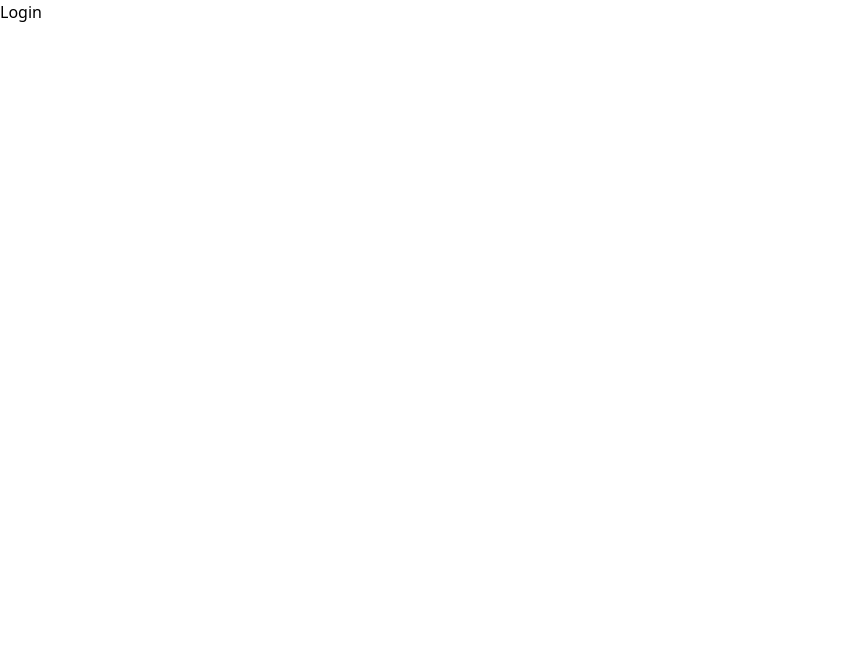
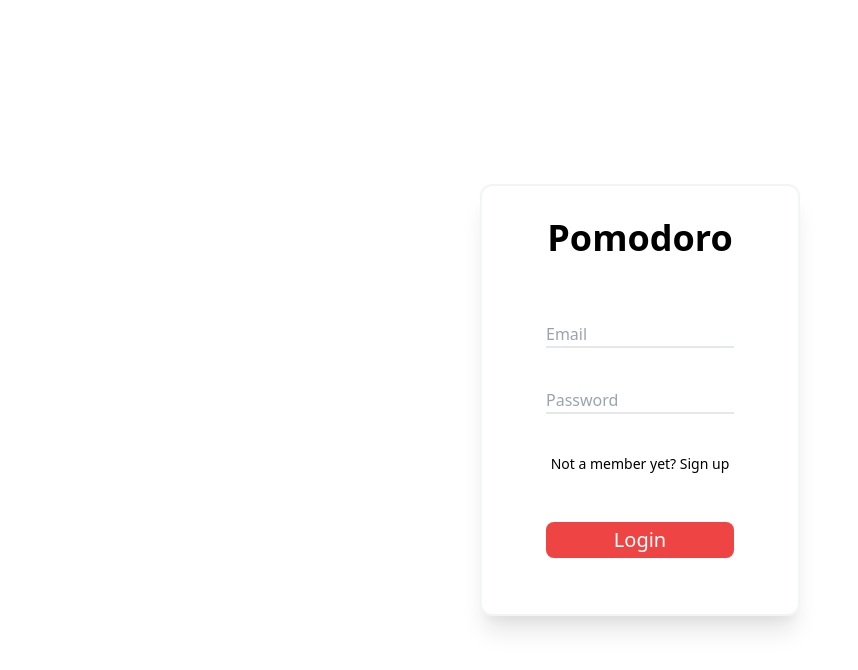
Before and after one commit to J-Obog/pomodoro, a React (Create React App) app in the folder client/: page /login in a window 1280 px wide. Shown: the top 670 px of the page, without its empty margins (0-858 px from the left). Built offline with nearby package versions, Linux system fonts and the light colour scheme.

Commit message:
created base login page

```diff
--- a/client/src/pages/Login.js
+++ b/client/src/pages/Login.js
@@ -1,9 +1,28 @@
 import React from 'react';
+import { Link } from 'react-router-dom';
 
 const Login = () => {
     return (
-        <div>
-            <h1>Login</h1>
+        <div className="flex items-center justify-center h-screen">
+            <div className="bg-white w-1/4 px-16 py-8 rounded-xl shadow-xl border-gray-100 border-2 flex flex-col items-center justify-center">
+                <div className="mb-16">
+                    <h1 className="text-4xl font-bold">Pomodoro</h1>
+                </div>
+                <div className="mb-10 w-full">
+                    <div className="mb-10">
+                        <input placeHolder="Email" className="w-full outline-none border-b-2"/>
+                    </div>
+                    <div>
+                        <input type="password" placeHolder="Password" className="w-full outline-none border-b-2"/>
+                    </div>
+                </div>
+                <div className="text-sm mb-12">
+                    <Link to="/signup">Not a member yet? Sign up</Link>
+                </div>
+                <div className="mb-6 w-full">
+                    <button className="bg-red-500 py-1 px-3 text-white text-xl rounded-lg w-full">Login</button>
+                </div>
+            </div>
         </div>
     )
 };
```
